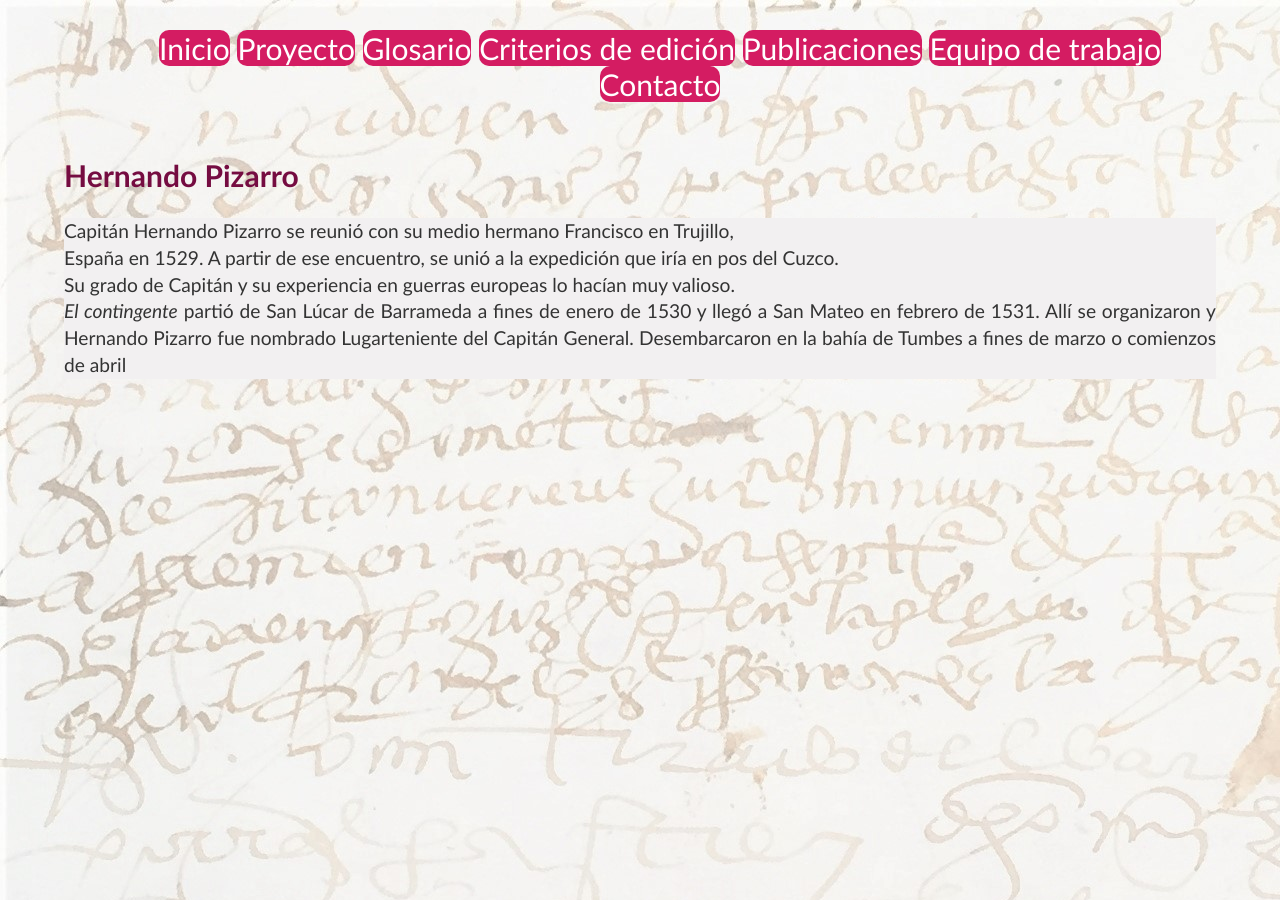
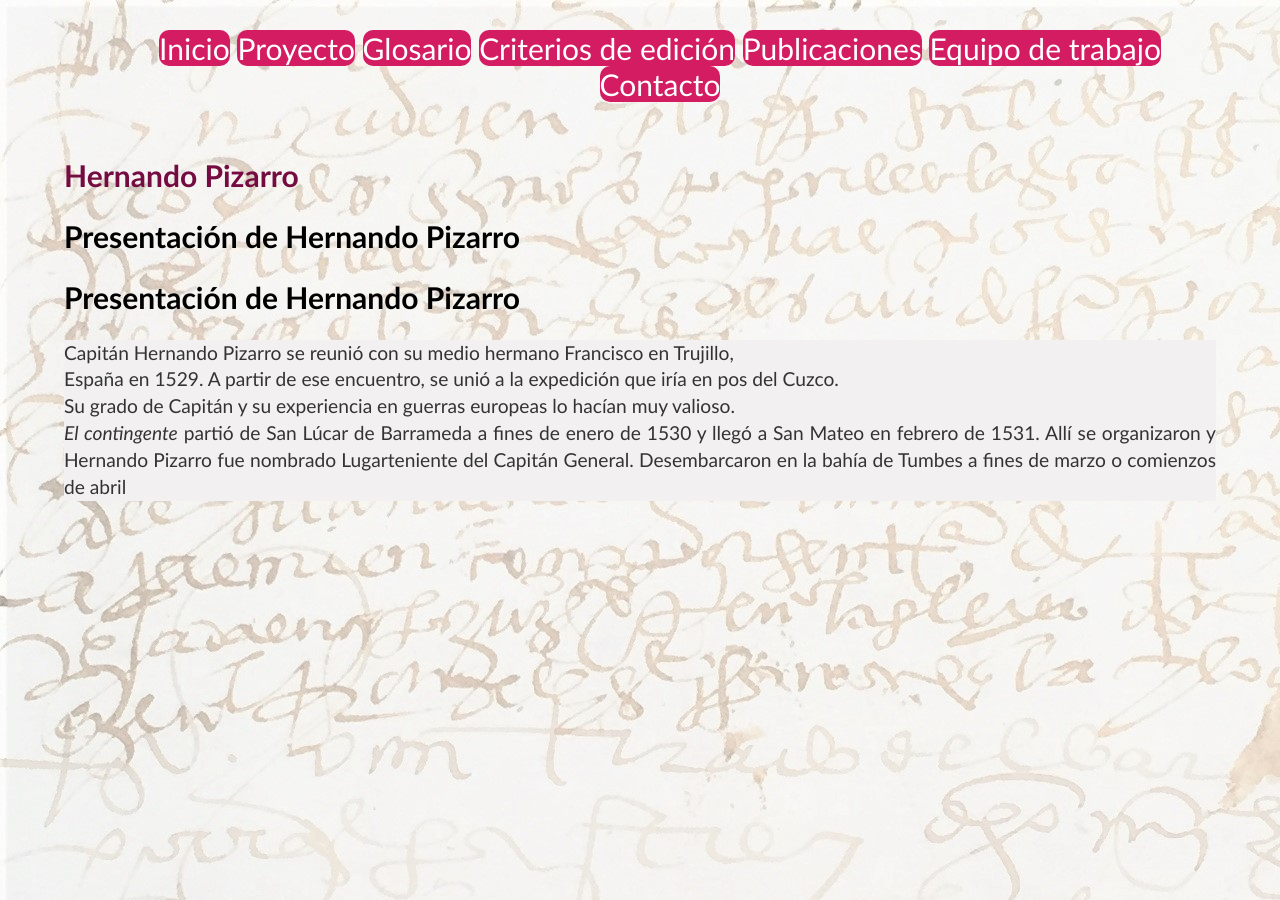
Before and after one commit to glosascroniquenses/glosascroniquenses.github.io, a Jekyll site: the page built from intro/Hernando Pizarro.html, in a window 1280 px wide. Built offline with Jekyll 4.4.1, drawn with Linux system fonts in a browser that asks for light colours.

Commit message:
Update intro.html

```diff
--- a/_layouts/intro.html
+++ b/_layouts/intro.html
@@ -4,5 +4,7 @@
 <article>
     <header>
     <h1><a href="{{ autore.url }}" style="color:#750C41;">{{ page.title }}</a></h1>
+    <h1><a href="/autores/{{ page.data }}" >Presentación de {{ page.title }}</a><h1>
+    <h1><a href="/autores/{{ page.data }}/" >Presentación de {{ page.title }}</a><h1>
     </header>
     <p>{{ content }}</p>
```
